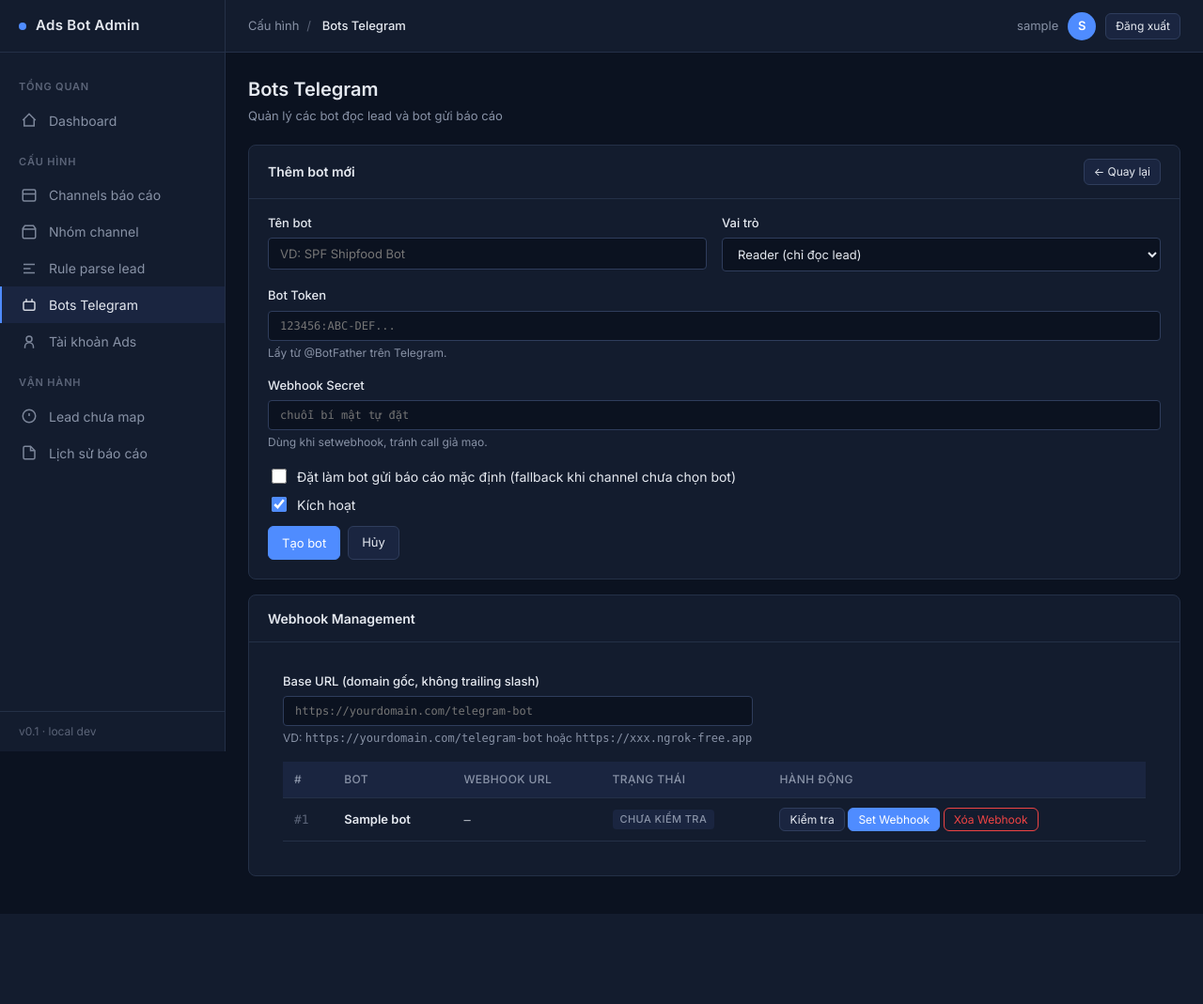
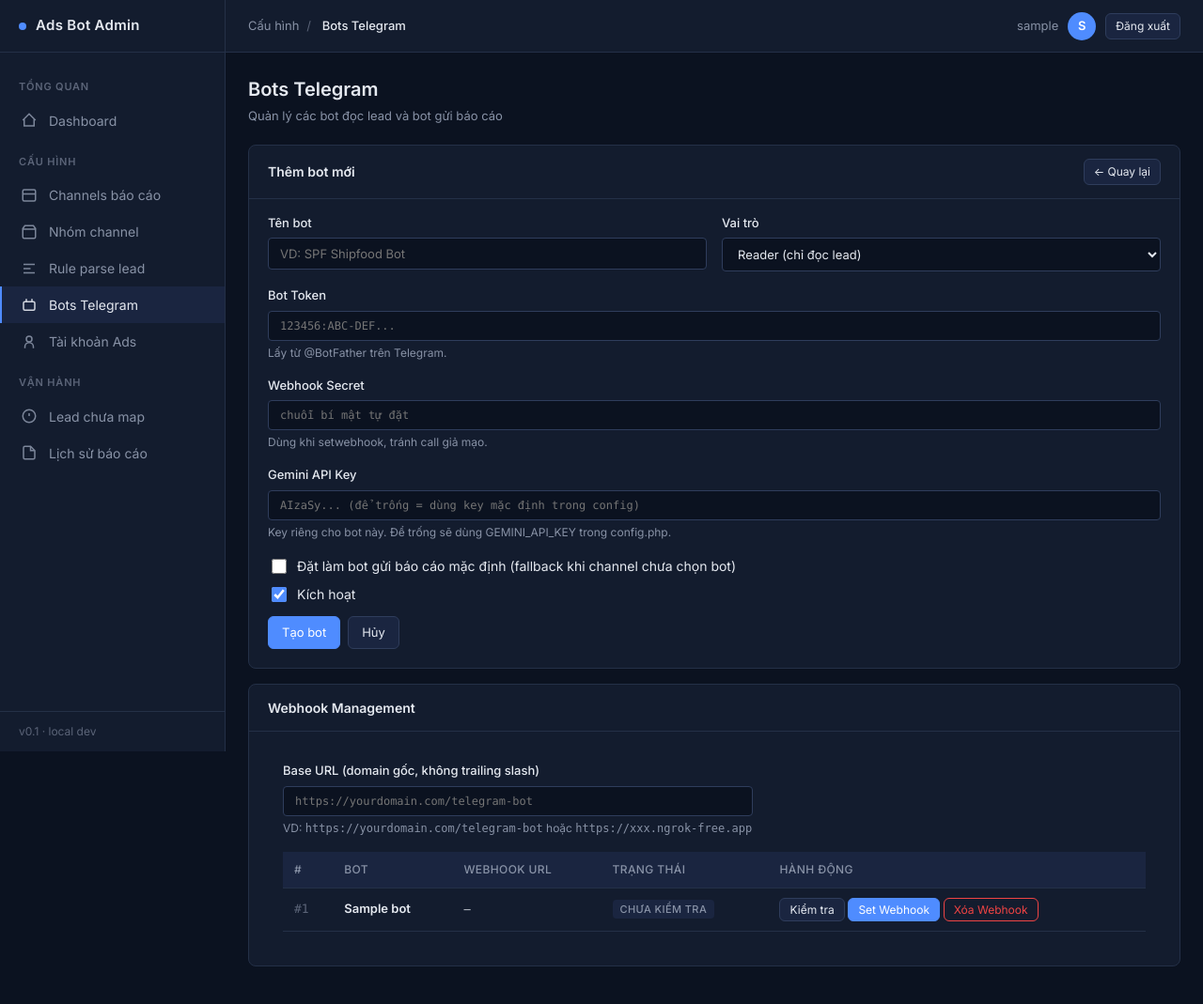
Before and after one commit to haildv1007/telegram-bot, a PHP site: page /bots.php?new=1 in a window 1280 px wide. Shown: the whole page at 94% size. Before the commit the page ends 973 px from the top, so only its background shows below. Run offline with PHP 8.4, Linux system fonts and the light colour scheme; the visitor is signed in with stand-in values (Sample User, id 1); tables that the repository leaves empty hold one stand-in row (values such as "Sample post").

Commit message:
Add per-bot Gemini API key management
Each bot can have its own Gemini API key set via admin UI,
falls back to GEMINI_API_KEY in config.php if left empty.

Co-Authored-By: Claude Opus 4.6 <noreply@anthropic.com>

```diff
--- a/admin/bots.php
+++ b/admin/bots.php
@@ -17,6 +17,7 @@ if ($_SERVER['REQUEST_METHOD'] === 'POST') {
             'name' => trim($_POST['name'] ?? ''),
             'token' => trim($_POST['token'] ?? ''),
             'webhook_secret' => trim($_POST['webhook_secret'] ?? ''),
+            'gemini_api_key' => trim($_POST['gemini_api_key'] ?? '') ?: null,
             'role' => $_POST['role'] ?? 'reader',
             'is_default_reporter' => isset($_POST['is_default_reporter']) ? 1 : 0,
             'active' => isset($_POST['active']) ? 1 : 0,
@@ -27,12 +28,12 @@ if ($_SERVER['REQUEST_METHOD'] === 'POST') {
                 $db->exec('UPDATE bots SET is_default_reporter = 0');
             }
             if ($id > 0) {
-                $stmt = $db->prepare('UPDATE bots SET name=?, token=?, webhook_secret=?, role=?, is_default_reporter=?, active=? WHERE id=?');
-                $stmt->execute([$data['name'], $data['token'], $data['webhook_secret'], $data['role'], $data['is_default_reporter'], $data['active'], $id]);
+                $stmt = $db->prepare('UPDATE bots SET name=?, token=?, webhook_secret=?, gemini_api_key=?, role=?, is_default_reporter=?, active=? WHERE id=?');
+                $stmt->execute([$data['name'], $data['token'], $data['webhook_secret'], $data['gemini_api_key'], $data['role'], $data['is_default_reporter'], $data['active'], $id]);
                 flash('success', "Đã cập nhật bot #$id");
             } else {
-                $stmt = $db->prepare('INSERT INTO bots (name, token, webhook_secret, role, is_default_reporter, active) VALUES (?, ?, ?, ?, ?, ?)');
-                $stmt->execute([$data['name'], $data['token'], $data['webhook_secret'], $data['role'], $data['is_default_reporter'], $data['active']]);
+                $stmt = $db->prepare('INSERT INTO bots (name, token, webhook_secret, gemini_api_key, role, is_default_reporter, active) VALUES (?, ?, ?, ?, ?, ?, ?)');
+                $stmt->execute([$data['name'], $data['token'], $data['webhook_secret'], $data['gemini_api_key'], $data['role'], $data['is_default_reporter'], $data['active']]);
                 flash('success', 'Đã tạo bot mới');
             }
         } catch (Exception $e) {
@@ -120,6 +121,13 @@ include __DIR__ . '/layout.php';
       <input type="text" name="webhook_secret" class="form-control mono"
              value="<?= h($editing['webhook_secret'] ?? '') ?>" placeholder="chuỗi bí mật tự đặt">
       <div class="form-help">Dùng khi setwebhook, tránh call giả mạo.</div>
+    </div>
+
+    <div class="form-group">
+      <label class="form-label">Gemini API Key</label>
+      <input type="text" name="gemini_api_key" class="form-control mono"
+             value="<?= h($editing['gemini_api_key'] ?? '') ?>" placeholder="AIzaSy... (để trống = dùng key mặc định trong config)">
+      <div class="form-help">Key riêng cho bot này. Để trống sẽ dùng GEMINI_API_KEY trong config.php.</div>
     </div>
 
     <div class="form-check">
--- a/webhook.php
+++ b/webhook.php
@@ -102,7 +102,8 @@ if ($parsed['channel_id']) {
         $cleanText = preg_replace('/@\S+/', '', $text);
         $cleanText = trim($cleanText);
         if ($cleanText !== '') {
-            $chatbot = new ChatBot($db, GEMINI_API_KEY);
+            $geminiKey = !empty($bot['gemini_api_key']) ? $bot['gemini_api_key'] : GEMINI_API_KEY;
+            $chatbot = new ChatBot($db, $geminiKey);
             $reply = $chatbot->answer($cleanText);
             $chunks = mb_str_split($reply, 4000);
             foreach ($chunks as $i => $chunk) {
```
Also changed, not shown: migrations/014_bot_gemini_key.sql (added).
